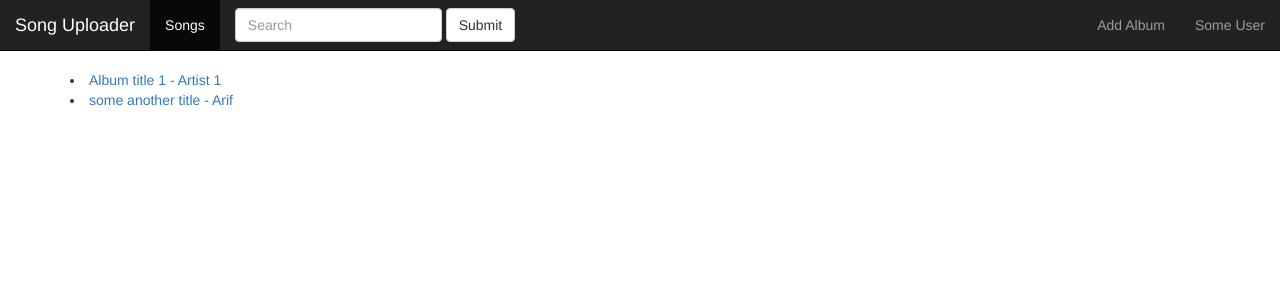
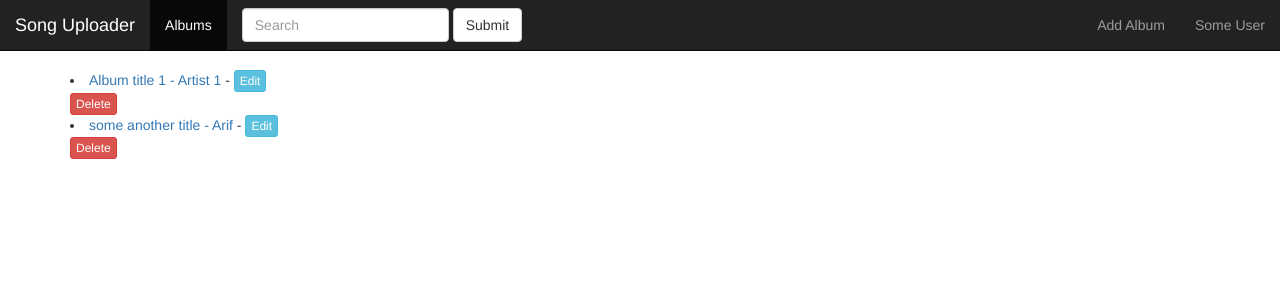
Before and after one commit to akhterarif/django-songs, a Django app: page /music/ in a window 1280 px wide. Shown: the top 300 px of the page. Run offline with Django 3.2, Linux system fonts and the light colour scheme; data comes from the database, SQL or seed files in the repository; both versions use the stored data as it was after the commit; some libraries are stand-ins or nearby versions.

Commit message:
UpdateView and Deleteview added.

```diff
--- a/music/models.py
+++ b/music/models.py
@@ -9,6 +9,7 @@ class Album(models.Model):
 
     def get_absolute_url(self):
         return reverse('music:detail', kwargs={'pk': self.pk})
+
     def __str__(self):
         return self.album_title + " - " + self.artist
 
--- a/music/templates/music/index.html
+++ b/music/templates/music/index.html
@@ -5,6 +5,14 @@
         <a href="{% url 'music:detail' album.id %}">
             {{ album.album_title }} - {{ album.artist }}
         </a>
+        -
+        <a href="{% url 'music:album-update' album.id %}" class="btn btn-xs btn-info">Edit</a>
+
+        <form class="" action="{% url 'music:album-delete' album.id %}" method="post">
+            {% csrf_token %}
+            <input type="hidden" name="album_id" value="{{ album.id }}">
+            <input type="submit" class="btn btn-xs btn-danger" name="" value="Delete">
+        </form>
     </li>
     {% endfor %}
 {% endblock %}
--- a/music/templates/music/layout.html
+++ b/music/templates/music/layout.html
@@ -30,7 +30,7 @@
                 <!-- Collect the nav links, forms, and other content for toggling -->
                 <div class="collapse navbar-collapse" id="bs-example-navbar-collapse-1">
                     <ul class="nav navbar-nav">
-                        <li class="active"><a href="{% url 'music:index' %}">Songs <span class="sr-only">(current)</span></a></li>
+                        <li class="active"><a href="{% url 'music:index' %}">Albums <span class="sr-only">(current)</span></a></li>
                     </ul>
 
                     <form class="navbar-form navbar-left">
--- a/music/urls.py
+++ b/music/urls.py
@@ -13,6 +13,9 @@ urlpatterns = [
     # adding an album
     url(r'album/add/$', views.AlbumCreate.as_view(), name="album-add"),
 
-    # /music/album_id/favourite
-    # url(r'^(?P<album_id>[0-9]+)/favourite/$', views.favourite, name="favourite"),
+    # /music/album_id/update
+    url(r'album/(?P<pk>[0-9]+)/update/$', views.AlbumUpdate.as_view(), name="album-update"),
+
+    # /music/album_id/delete
+    url(r'album/(?P<pk>[0-9]+)/delete/$', views.AlbumDelete.as_view(), name="album-delete"),
 ]
--- a/music/views.py
+++ b/music/views.py
@@ -1,5 +1,6 @@
 from django.views import generic
 from django.views.generic.edit import CreateView, UpdateView, DeleteView
+from django.core.urlresolvers import reverse_lazy
 from music.models import Album
 
 
@@ -23,3 +24,15 @@ class AlbumCreate(CreateView):
         'genre',
         'album_logo',
     ]
+
+class AlbumUpdate(UpdateView):
+    model = Album
+    fields = [
+        'artist',
+        'album_title',
+        'genre',
+        'album_logo',
+    ]
+class AlbumDelete(DeleteView):
+    model = Album
+    success_url = reverse_lazy('music:index')
```
Also changed, not shown: db.sqlite3.
